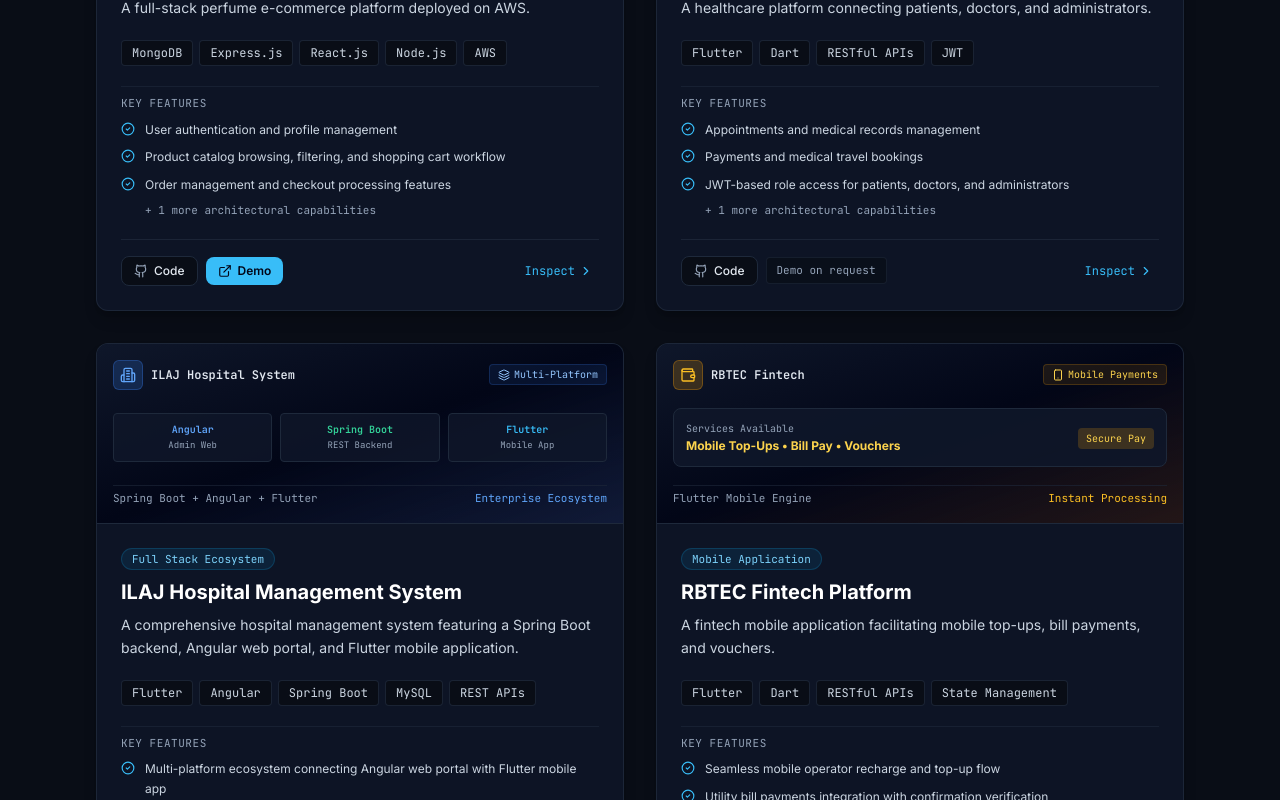
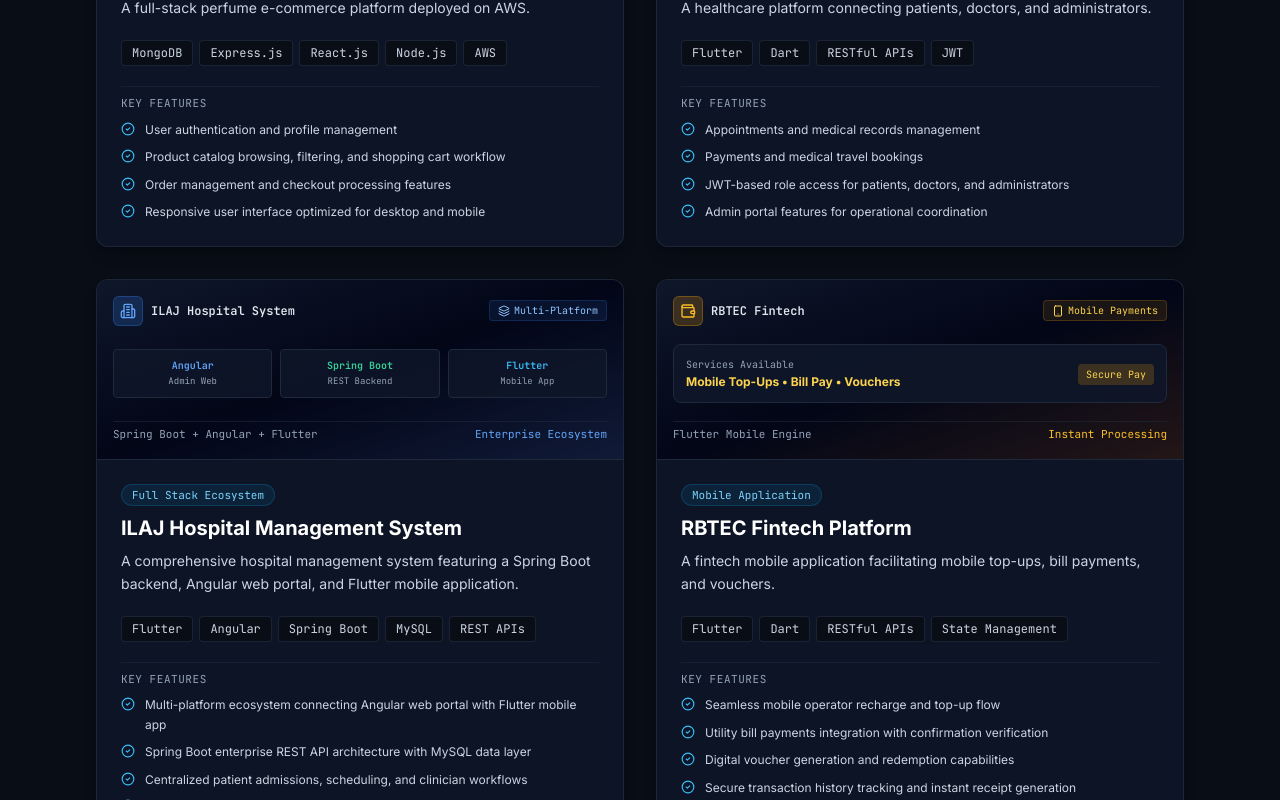
Before and after one commit to kishor5656/portfolio, a React (Vite) app: page / in a window 1280 px wide. Shown: the part 4340-5140 px from the top of the page. Built offline with nearby package versions, Linux system fonts and the light colour scheme.

Commit message:
Remove Code, Demo, and Inspect buttons from project cards

```diff
--- a/src/components/Projects.jsx
+++ b/src/components/Projects.jsx
@@ -1,19 +1,9 @@
-import React, { useState } from 'react';
-import {
-  FolderGit2,
-  ExternalLink,
-  Github,
-  CheckCircle2,
-  Maximize2,
-  ChevronRight
-} from 'lucide-react';
+import React from 'react';
+import { FolderGit2, CheckCircle2 } from 'lucide-react';
 import { projectsData } from '../data/portfolioData';
 import ProjectMockup from './ProjectMockup';
-import ProjectModal from './ProjectModal';
 
 export default function Projects() {
-  const [selectedProject, setSelectedProject] = useState(null);
-
   return (
     <section id="projects" className="py-20 md:py-28 border-t border-slate-800/80 bg-surface-950/70 scroll-mt-20">
       <div className="max-w-6xl mx-auto px-4 sm:px-6 lg:px-8">
@@ -49,16 +39,6 @@ export default function Projects() {
               {/* Project Preview Screenshot / Mockup */}
               <div className="relative">
                 <ProjectMockup theme={project.previewTheme} title={project.title} />
-
-                {/* Inspect Modal Overlay Button */}
-                <button
-                  onClick={() => setSelectedProject(project)}
-                  className="absolute top-3 right-3 p-2 rounded-lg bg-surface-950/80 backdrop-blur-md text-slate-300 hover:text-white hover:bg-slate-800 border border-slate-700/80 opacity-0 group-hover:opacity-100 transition-opacity duration-200"
-                  title="Expand project details"
-                  aria-label={`Expand details for ${project.title}`}
-                >
-                  <Maximize2 className="w-3.5 h-3.5" />
-                </button>
               </div>
 
               {/* Card Body */}
@@ -99,62 +79,13 @@ export default function Projects() {
                     Key Features
                   </div>
                   <ul className="space-y-2">
-                    {project.features.slice(0, 3).map((feat, fIdx) => (
+                    {project.features.map((feat, fIdx) => (
                       <li key={fIdx} className="flex items-start gap-2.5 text-xs text-slate-300 leading-relaxed">
                         <CheckCircle2 className="w-3.5 h-3.5 text-brand-400 mt-0.5 shrink-0" />
                         <span className="flex-1 break-words">{feat}</span>
                       </li>
                     ))}
-                    {project.features.length > 3 && (
-                      <li className="text-[11px] font-mono text-slate-400 pl-6">
-                        + {project.features.length - 3} more architectural capabilities
-                      </li>
-                    )}
                   </ul>
-                </div>
-
-                {/* Card Actions: GitHub, Live Demo & Details */}
-                <div className="pt-4 border-t border-slate-800/80 flex flex-wrap items-center justify-between gap-3">
-                  <div className="flex flex-wrap items-center gap-2">
-                    {/* GitHub Button */}
-                    <a
-                      href={project.githubUrl}
-                      target="_blank"
-                      rel="noopener noreferrer"
-                      className="inline-flex items-center gap-1.5 px-3 py-1.5 rounded-lg text-xs font-medium text-slate-200 bg-surface-950 hover:bg-slate-800 border border-slate-800 hover:border-slate-700 transition-colors"
-                      title="GitHub Repository"
-                    >
-                      <Github className="w-3.5 h-3.5 text-slate-400" />
-                      <span>Code</span>
-                    </a>
-
-                    {/* Live Demo Button where applicable */}
-                    {project.liveUrl ? (
-                      <a
-                        href={project.liveUrl}
-                        target="_blank"
-                        rel="noopener noreferrer"
-                        className="inline-flex items-center gap-1.5 px-3 py-1.5 rounded-lg text-xs font-semibold text-slate-950 bg-brand-400 hover:bg-brand-300 transition-colors"
-                        title="Live Demonstration"
-                      >
-                        <ExternalLink className="w-3.5 h-3.5" />
-                        <span>Demo</span>
-                      </a>
-                    ) : (
-                      <span className="inline-flex items-center gap-1 text-[11px] font-mono text-slate-400 px-2.5 py-1 bg-surface-950/70 rounded border border-slate-800/60">
-                        Demo on request
-                      </span>
-                    )}
-                  </div>
-
-                  {/* Expand Modal Trigger */}
-                  <button
-                    onClick={() => setSelectedProject(project)}
-                    className="inline-flex items-center gap-1 text-xs font-mono text-brand-400 hover:text-brand-300 transition-colors py-1 px-1.5 rounded hover:bg-brand-500/10"
-                  >
-                    <span>Inspect</span>
-                    <ChevronRight className="w-3.5 h-3.5" />
-                  </button>
                 </div>
 
               </div>
@@ -162,14 +93,6 @@ export default function Projects() {
           ))}
         </div>
 
-        {/* Modal for detailed deep dive */}
-        {selectedProject && (
-          <ProjectModal
-            project={selectedProject}
-            onClose={() => setSelectedProject(null)}
-          />
-        )}
-
       </div>
     </section>
   );
```
